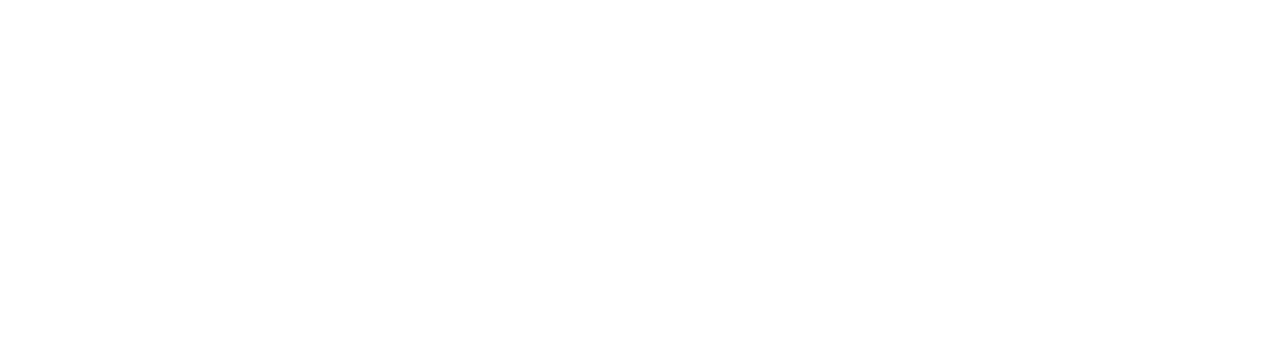
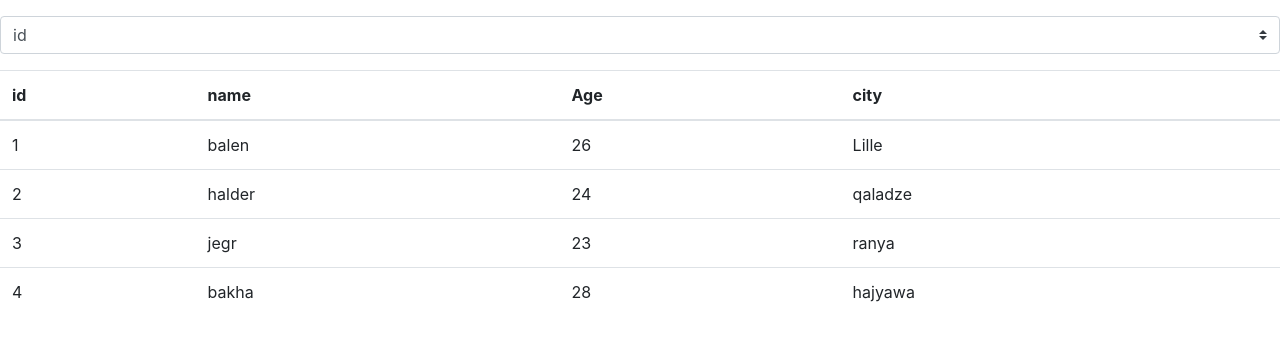
Before and after one commit to balenakoi/poo-exo4, a website: page index.html in a window 1280 px wide. Drawn offline with nearby package versions, Linux system fonts and the light colour scheme.

Commit message:
display json file to html page

```diff
--- a/index.html
+++ b/index.html
@@ -11,15 +11,39 @@
   <link rel="manifest" href="site.webmanifest">
   <link rel="apple-touch-icon" href="icon.png">
   <!-- Place favicon.ico in the root directory -->
-
+  <link rel="stylesheet" href="https://maxcdn.bootstrapcdn.com/bootstrap/4.0.0/css/bootstrap.min.css" integrity="sha384-Gn5384xqQ1aoWXA+058RXPxPg6fy4IWvTNh0E263XmFcJlSAwiGgFAW/dAiS6JXm" crossorigin="anonymous">
   <link rel="stylesheet" href="css/normalize.css">
   <link rel="stylesheet" href="css/main.css">
 </head>
 
 <body>
+    <select class="custom-select my-3" id="myselect" onLoad="load()">
+        <option value="id">id</option>
+        <option value="name">name</option>
+        <option value="age">Age</option>
+        <option value="city">city</option>
+      </select>
+      <div>
+        <table class="table">
+          <thead>
+            <tr>
+              <th>id</th>
+              <th>name</th>
+              <th>Age</th>
+              <th>city</th>
+            </tr>
+          </thead>
+          <tbody id="addTable">
+
+          </tbody>
+        </table>
+    </div>
 
 
   <script src="js/vendor/modernizr-3.6.0.min.js"></script>
+  <script src="https://code.jquery.com/jquery-3.2.1.slim.min.js" integrity="sha384-KJ3o2DKtIkvYIK3UENzmM7KCkRr/rE9/Qpg6aAZGJwFDMVNA/GpGFF93hXpG5KkN" crossorigin="anonymous"></script>
+  <script src="https://cdnjs.cloudflare.com/ajax/libs/popper.js/1.12.9/umd/popper.min.js" integrity="sha384-ApNbgh9B+Y1QKtv3Rn7W3mgPxhU9K/ScQsAP7hUibX39j7fakFPskvXusvfa0b4Q" crossorigin="anonymous"></script>
+  <script src="https://maxcdn.bootstrapcdn.com/bootstrap/4.0.0/js/bootstrap.min.js" integrity="sha384-JZR6Spejh4U02d8jOt6vLEHfe/JQGiRRSQQxSfFWpi1MquVdAyjUar5+76PVCmYl" crossorigin="anonymous"></script>
   <script src="https://code.jquery.com/jquery-3.3.1.min.js" integrity="sha256-FgpCb/KJQlLNfOu91ta32o/NMZxltwRo8QtmkMRdAu8=" crossorigin="anonymous"></script>
   <script>window.jQuery || document.write('<script src="js/vendor/jquery-3.3.1.min.js"><\/script>')</script>
   <script src="js/plugins.js"></script>
--- a/js/main.js
+++ b/js/main.js
@@ -0,0 +1,22 @@
+var dbParam, xmlhttp, myObj, x, txt = "";
+dbParam = JSON.stringify();
+xmlhttp = new XMLHttpRequest();
+xmlhttp.onreadystatechange = function() {
+    if (this.readyState == 4 && this.status == 200) {
+        myObj = JSON.parse(this.responseText);
+        for (x in myObj) {
+            txt += "<tr><td>" + myObj[x].id  + "</td>";
+            txt += "<td>" + myObj[x].name  + "</td>";
+            txt += "<td>" + myObj[x].age  + "</td>";
+            txt += "<td>" + myObj[x].city  + "</td></tr>";
+        }
+        document.getElementById("addTable").innerHTML = txt;
+    }
+};
+xmlhttp.open("GET", "package.json", true);
+xmlhttp.setRequestHeader("Content-type", "application/x-www-form-urlencoded");
+xmlhttp.send("x=" + dbParam);
+
+function load() {
+
+  }
```
Also changed, not shown: package.json (added, +7 -0 lines).
